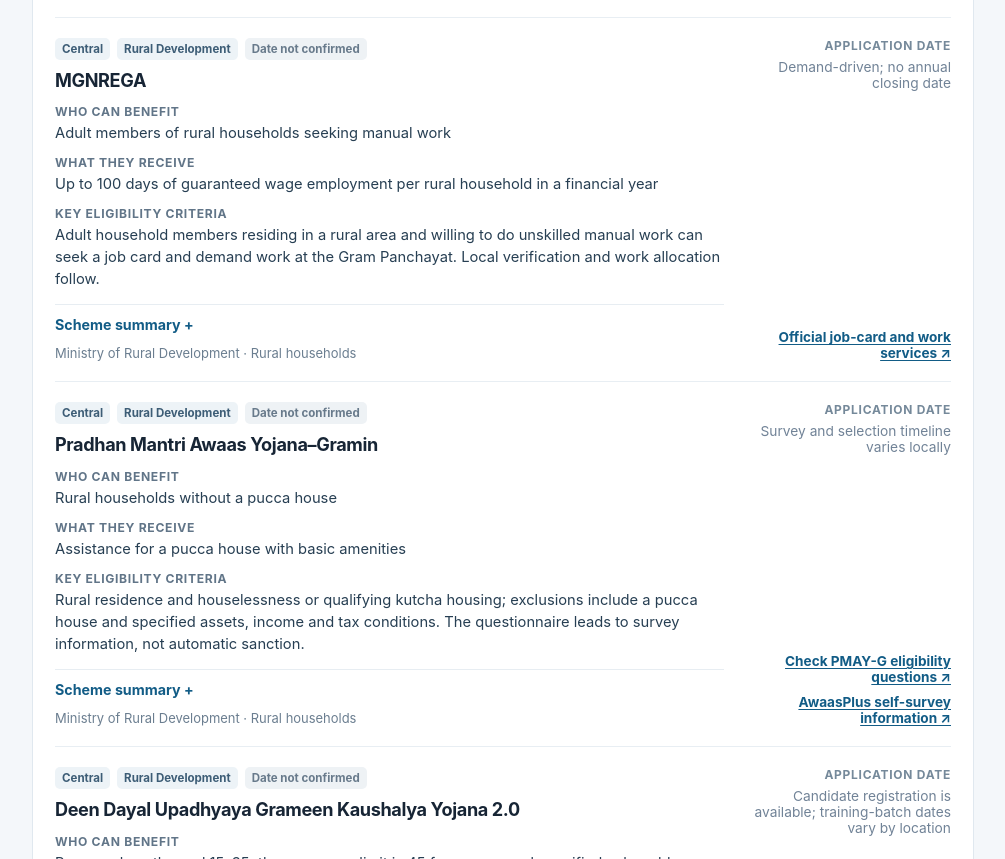
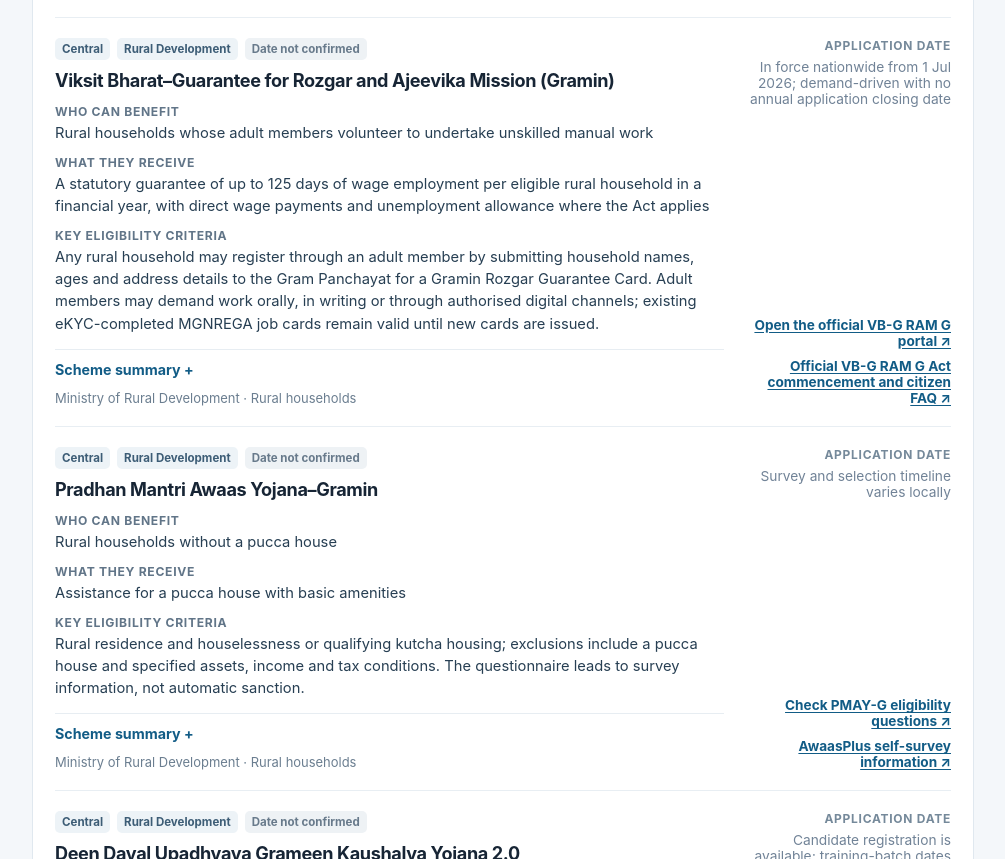
Before and after one commit to mba25raj-art/SchemeDirectory, a plain HTML site: page index.html in a window 1280 px wide. Shown: the part 6348-7207 px from the top of the page, without its empty margins (274-1279 px from the left). Drawn offline with Linux system fonts and the light colour scheme.

Commit message:
Replace MGNREGA record with current VB-G RAM G scheme

```diff
--- a/index.html
+++ b/index.html
@@ -41,7 +41,7 @@ const schemes = [
  {name:'PM Shram Yogi Maan-dhan',level:'Central',sector:'Labour & Employment',audience:'Unorganised workers',ministry:'Ministry of Labour & Employment',beneficiary:'Unorganised workers seeking contributory pension',benefit:'Monthly pension of ₹3,000 after age 60, subject to contributions',criteria:'Entry age 18–40 and monthly income up to ₹15,000; not covered by EPFO, ESIC or NPS and not an income-tax payer. Aadhaar and savings/Jan-Dhan account are needed.',date:'Enrolment closing date not stated',deadline:null,action:'https://maandhan.in/maandhan/summar',actionText:'Start self-enrolment (mobile OTP)',source:'https://www.labour.gov.in/offerings/schemes-and-services/details/pm-sym-QTOzATMtQWa',type:'Ministry PM-SYM criteria'},
  {name:'Pradhan Mantri Viksit Bharat Rozgar Yojana',level:'Central',sector:'Labour & Employment',audience:'First-time formal employees and EPFO establishments',ministry:'Ministry of Labour & Employment',beneficiary:'Eligible first-time EPF contributors and EPFO-covered establishments that create sustained additional employment',benefit:'First-time employees can receive up to ₹15,000 in two instalments; eligible employers can receive up to ₹3,000 per additional employee per month',criteria:'For employees: first EPF contribution during the scheme period, gross joining wage up to ₹1 lakh, Aadhaar-authenticated UAN and at least six months of eligible contributions. Employers must meet EPFO filing, contribution, baseline and additional-employment thresholds in the guidelines.',date:'Applies to eligible jobs created from 1 Aug 2025 through 31 Jul 2027',deadline:'2027-07-31',action:'https://pmvbry.epfindia.gov.in/',actionText:'Open the PMVBRY employee and employer portal',source:'https://pmvbry.epfindia.gov.in/wp-content/themes/epfo-child/assets/images/PMVBRY-Final.pdf',type:'Official PMVBRY guidelines (PDF)'},
  {name:'Educational assistance to children of workers',level:'Karnataka',sector:'Labour & Employment',audience:'Workers’ children',ministry:'Karnataka Labour Welfare Board',beneficiary:'Children of contributing organised-sector workers whose monthly salary is ₹35,000 or less',benefit:'₹6,000–₹20,000 by course, as published by the Board',criteria:'The worker’s monthly salary must be ₹35,000 or less. The student needs at least 50% in the previous examination, or 45% for SC/ST; assistance is limited to two children per family. The parent must also satisfy the Board’s covered-worker and contribution rules.',date:'2026–27 applications invited; check the current notice for closing date',deadline:null,action:'https://klwbapps.karnataka.gov.in/student/register',actionText:'Register for student assistance',source:'https://klwb.karnataka.gov.in/storage/pdf-files/brouchernew.pdf',type:'Karnataka Labour Welfare Board benefit brochure (PDF)'},
- {name:'MGNREGA',level:'Central',sector:'Rural Development',audience:'Rural households',ministry:'Ministry of Rural Development',beneficiary:'Adult members of rural households seeking manual work',benefit:'Up to 100 days of guaranteed wage employment per rural household in a financial year',criteria:'Adult household members residing in a rural area and willing to do unskilled manual work can seek a job card and demand work at the Gram Panchayat. Local verification and work allocation follow.',date:'Demand-driven; no annual closing date',deadline:null,source:'https://nrega.dord.gov.in/',type:'Official job-card and work services'},
+ {name:'Viksit Bharat–Guarantee for Rozgar and Ajeevika Mission (Gramin)',level:'Central',sector:'Rural Development',audience:'Rural households',ministry:'Ministry of Rural Development',beneficiary:'Rural households whose adult members volunteer to undertake unskilled manual work',benefit:'A statutory guarantee of up to 125 days of wage employment per eligible rural household in a financial year, with direct wage payments and unemployment allowance where the Act applies',criteria:'Any rural household may register through an adult member by submitting household names, ages and address details to the Gram Panchayat for a Gramin Rozgar Guarantee Card. Adult members may demand work orally, in writing or through authorised digital channels; existing eKYC-completed MGNREGA job cards remain valid until new cards are issued.',date:'In force nationwide from 1 Jul 2026; demand-driven with no annual application closing date',deadline:null,action:'https://vbgramg.dord.gov.in/vbgramg/home.aspx',actionText:'Open the official VB-G RAM G portal',source:'https://www.pib.gov.in/PressNoteDetails.aspx?ModuleId=4&NoteId=158511&lang=1&reg=3',type:'Official VB-G RAM G Act commencement and citizen FAQ'},
  {name:'Pradhan Mantri Awaas Yojana–Gramin',level:'Central',sector:'Rural Development',audience:'Rural households',ministry:'Ministry of Rural Development',beneficiary:'Rural households without a pucca house',benefit:'Assistance for a pucca house with basic amenities',criteria:'Rural residence and houselessness or qualifying kutcha housing; exclusions include a pucca house and specified assets, income and tax conditions. The questionnaire leads to survey information, not automatic sanction.',date:'Survey and selection timeline varies locally',deadline:null,action:'https://pmayg.nic.in/netiayHome/questions.html',actionText:'Check PMAY-G eligibility questions',source:'https://pmayg.nic.in/infoapp.html',type:'AwaasPlus self-survey information'},
  {name:'Deen Dayal Upadhyaya Grameen Kaushalya Yojana 2.0',level:'Central',sector:'Rural Development',audience:'Poor rural youth',ministry:'Ministry of Rural Development',beneficiary:'Poor rural youth aged 15–35; the upper age limit is 45 for women and specified vulnerable or special groups',benefit:'Placement-linked skills training at no cost, with eligible transport, boarding and lodging support and six months of post-placement support',criteria:'Applicant must be from a qualifying poor rural household under the guideline’s PIP, BPL or alternative household criteria. The normal age band is 15–35, extended to 45 for women and specified groups; the trainee must be 18 by completion of training. Selection also considers aptitude and available batches.',date:'Candidate registration is available; training-batch dates vary by location',deadline:null,action:'https://www.kaushal.rural.gov.in/',actionText:'Open DDU-GKY candidate registration',source:'https://www.kaushal.rural.gov.in/assets/files/Deen%20Dayal%20Upadhyaya%20Grameen%20Kaushal%20Yojana.pdf',type:'DDU-GKY 2.0 guidelines effective 1 Apr 2025 (PDF)'},
  {name:'PM Vishwakarma',level:'Central',sector:'MSME',audience:'Traditional artisans and craftspeople',ministry:'Ministry of MSME',beneficiary:'Self-employed artisans and craftspeople working with hands and tools in one of the 18 listed family-based traditional trades',benefit:'Certificate and ID, skill training with ₹500 daily stipend, ₹15,000 toolkit grant, collateral-free loans up to ₹3 lakh in two tranches at 5%, digital-transaction incentives and marketing support',criteria:'Applicant must be at least 18, working in an eligible trade and in the unorganised sector. Registration is limited to one family member; government employees and their families are excluded. Applicants generally must not have taken a similar government self-employment loan in the previous five years, subject to the scheme guideline.',date:'Registration is ongoing; no closing date announced',deadline:null,action:'https://pmvishwakarma.gov.in/Login',actionText:'Open applicant or beneficiary login',source:'https://pmvishwakarma.gov.in/cdn/MiscFiles/eng_v30.0_PM_Vishwakarma_Guidelines_final.pdf',type:'PM Vishwakarma scheme guidelines (PDF)'},
@@ -67,7 +67,7 @@ const schemeSummaries = {
  'PM Shram Yogi Maan-dhan':'A voluntary, contributory pension scheme for eligible unorganised workers. Workers make age-based contributions for old-age protection; the ministry page sets out entry requirements and exclusions.',
  'Pradhan Mantri Viksit Bharat Rozgar Yojana':'An employment-linked incentive scheme for eligible first-time formal employees and EPFO establishments creating additional jobs. Employee and employer benefits are determined from authenticated UAN and EPFO contribution records.',
  'Educational assistance to children of workers':'The Karnataka Labour Welfare Board offers education assistance to children of eligible contributing workers earning up to ₹35,000 a month. The amount varies by level of study, with published marks criteria and a limit of two children per family.',
- 'MGNREGA':'Rural households can seek wage employment through the programme. It is designed to provide at least 100 days of guaranteed wage employment in a financial year, with local administration through the rural development system.',
+ 'Viksit Bharat–Guarantee for Rozgar and Ajeevika Mission (Gramin)':'The successor to MGNREGA provides a statutory guarantee of up to 125 days of wage employment per eligible rural household each financial year. It took effect nationwide on 1 July 2026, remains demand-driven and is administered through Gram Panchayats and official digital systems.',
  'Pradhan Mantri Awaas Yojana–Gramin':'Supports eligible rural households in obtaining a pucca house with basic amenities. Beneficiaries are identified using housing deprivation criteria and local processes rather than a single universal online application deadline.',
  'Deen Dayal Upadhyaya Grameen Kaushalya Yojana 2.0':'Provides poor rural youth with placement-linked skills training and support under the Ministry of Rural Development. Eligibility is tied to rural-poverty identification, age and available training batches, with registration through the official skills platform.',
  'PM Vishwakarma':'Provides end-to-end support for eligible traditional artisans and craftspeople across 18 listed trades. Registration can lead to formal recognition, training, a toolkit incentive, concessional collateral-free credit, digital incentives and marketing support.',
```
